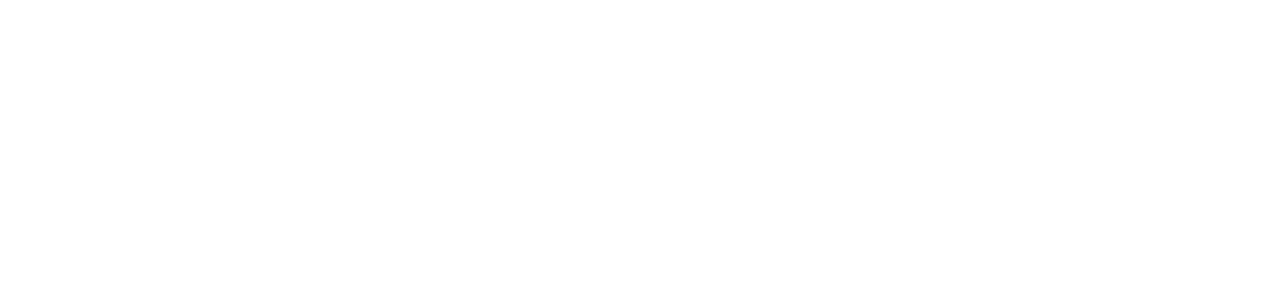
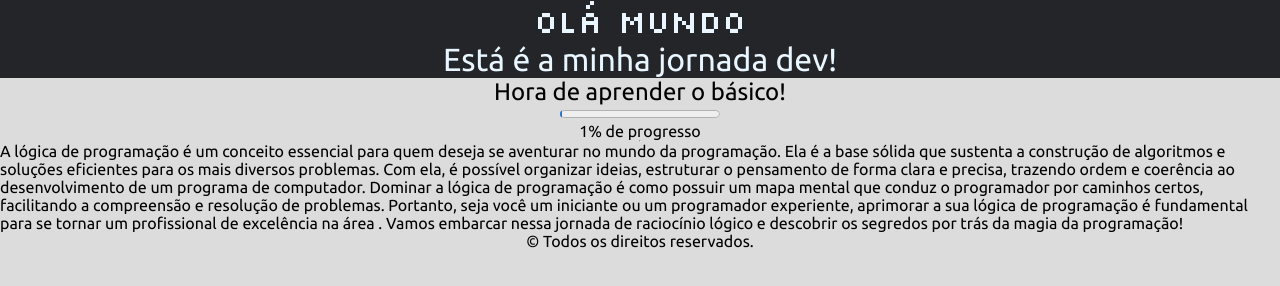
Before and after one commit to apenas-naka/apenas-naka.github.io, a plain HTML site: page index.html in a window 1280 px wide. Drawn offline with Linux system fonts and the light colour scheme.

Commit message:
dando uns retoques

```diff
--- a/index.html
+++ b/index.html
@@ -6,7 +6,46 @@
     <link rel="stylesheet" href="style.css">
     <title>Cantinho do Naka</title>
 </head>
+<header>
+    <h1>Olá mundo</h1>
+    <h1 id="subtext">Está é a minha jornada dev!</h1>
+</header>
 <body>
-
+    <div>
+        <div class="card">
+            <h2>Hora de aprender o básico!</h2>
+            <progress value="1" max="100"></progress>
+            <p>1% de progresso</p>
+            <hr>
+            <p>A lógica de programação é um conceito essencial para quem deseja se aventurar no mundo da programação.
+            Ela é a base sólida que sustenta a construção de algoritmos e soluções eficientes para os mais diversos problemas.
+            Com ela, é possível organizar ideias, estruturar o pensamento de forma clara e precisa, trazendo ordem e coerência ao
+            desenvolvimento de um programa de computador. Dominar a lógica de programação é como possuir um mapa mental que conduz
+            o programador por caminhos certos, facilitando a compreensão e resolução de problemas. Portanto, seja você um iniciante ou
+            um programador experiente, aprimorar a sua lógica de programação é fundamental para se tornar um profissional de excelência na área
+            . Vamos embarcar nessa jornada de raciocínio lógico e descobrir os segredos por trás da magia da programação!</p>
+        </div>
+    </div>
+<!--     <div>
+        <div class="card">
+            <h2>Alguma coisa 2</h2>
+            <img src="https://placehold.jp/100x100.png" alt="imagem">
+        </div>
+    </div>
+    <div>
+        <div class="card">
+            <h2>Alguma coisa 3</h2>
+            <img src="https://placehold.jp/100x100.png" alt="imagem">
+        </div>
+    </div>
+    <div>
+        <div class="card">
+            <h2>Alguma coisa 4</h2>
+            <img src="https://placehold.jp/100x100.png" alt="imagem">
+        </div>
+    </div> -->
 </body>
+<footer>
+    <p id="footer-msg">&COPY; Todos os direitos reservados.</p>
+</footer>
 </html>
--- a/style.css
+++ b/style.css
@@ -0,0 +1,47 @@
+@import url('https://fonts.googleapis.com/css2?family=Silkscreen:wght@400;700&family=Ubuntu:ital,wght@0,400;0,700;1,400&display=swap');
+*{
+    margin: 0;
+    padding: 0;
+}
+:root{
+  --headerColor: #232528;
+  --tittleColor: #eaf6ff;
+}
+
+h1{
+    font-family: 'Silkscreen', sans-serif;
+    font-weight: 400;
+    color: var(--tittleColor);
+}
+p, h2{
+    font-family: 'Ubuntu', sans-serif;
+    font-weight: 400;
+    font-size: 22;
+}
+
+#subtext{
+    font-family: 'Ubuntu', sans-serif;
+}
+
+header{
+    background-color: var(--headerColor);
+    display: flex;
+    flex-direction: column;
+    align-items: center;
+}
+
+body{
+    background-color: gainsboro;
+}
+
+#footer-msg{
+    display: flex;
+    justify-content: center;
+}
+
+.card{
+    display: flex;
+    flex-direction: column;
+    justify-content: center;
+    align-items: center;
+}
```
